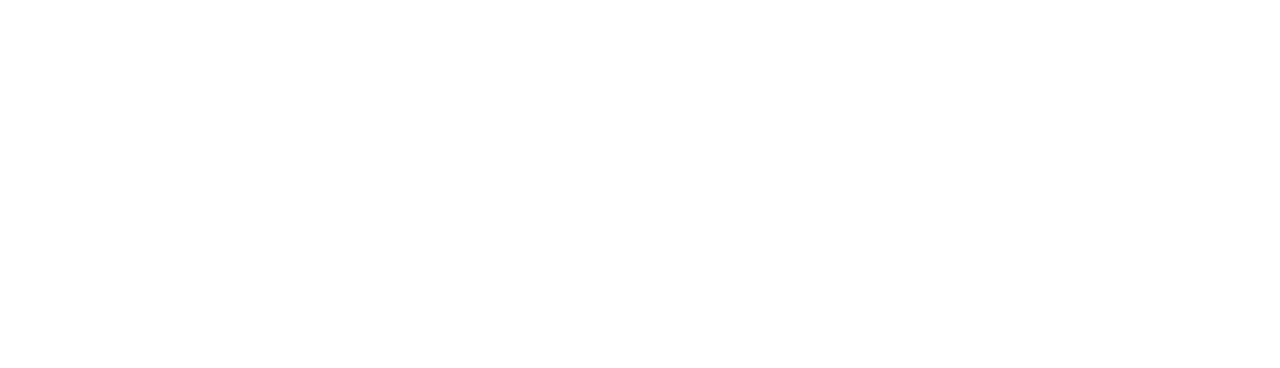
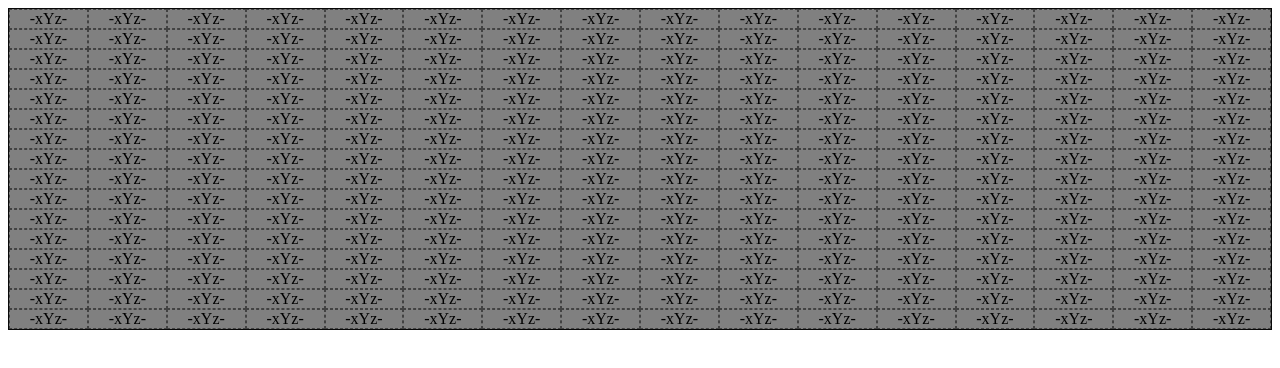
Before and after one commit to NWatches/ETCH-A-SKETCH, a plain HTML site: page index.html in a window 1280 px wide. Drawn offline with Linux system fonts and the light colour scheme.

Commit message:
Hover Effect Added

```diff
--- a/index.html
+++ b/index.html
@@ -5,7 +5,9 @@
     <title></title>
   </head>
   <body>
-
+    <div id="container">
+    </div>
      <script src='myscript.js'></script>
+     <link rel="stylesheet" href="mystyle.css">
   </body>
 </html>
--- a/myscript.js
+++ b/myscript.js
@@ -0,0 +1,31 @@
+const container = document.querySelector('#container');
+
+// for (let i = 0; i < 16; i++) {
+//   for (let i = 0; i < 16; i++) {
+//     const div = document.createElement('div');
+//     div.style.display = 'inline-block';
+//     container.appendChild(div);
+//     div.textContent = '-xYz-';
+//   };
+//   const brk = document.createElement('br');
+//   container.appendChild(brk);
+// };
+
+for (let i = 0; i < 16 * 16; i++) {
+  const div = document.createElement('div');-
+  container.appendChild(div)
+  div.textContent = '-xYz-';
+  div.id = 'box';
+}
+
+
+const boxes = document.querySelectorAll('#box');
+
+// we use the .forEach method to iterate through each button
+boxes.forEach((box) => {
+
+  // and for each one we add a 'click' listener
+  box.addEventListener('mouseover', (e) => {
+    e.target.style.backgroundColor = 'white';
+  });
+});
--- /dev/null
+++ b/mystyle.css
@@ -0,0 +1,22 @@
+#container {
+  display: grid;
+  grid-template-columns: repeat(16, 1fr);
+  grid-template-rows: repeat(16, 1fr);
+  border: 1px solid rgb(9, 9, 9);
+}
+
+#box {
+  background-color: gray;
+  border: 1px dashed rgb(66, 66, 66);
+  align-self: center;
+  display: flex;
+  justify-content: center;
+}
+
+/* #box:hover {
+  background-color: white;
+  border: 1px dashed rgb(66, 66, 66);
+  align-self: center;
+  display: flex;
+  justify-content: center;
+} */
```
